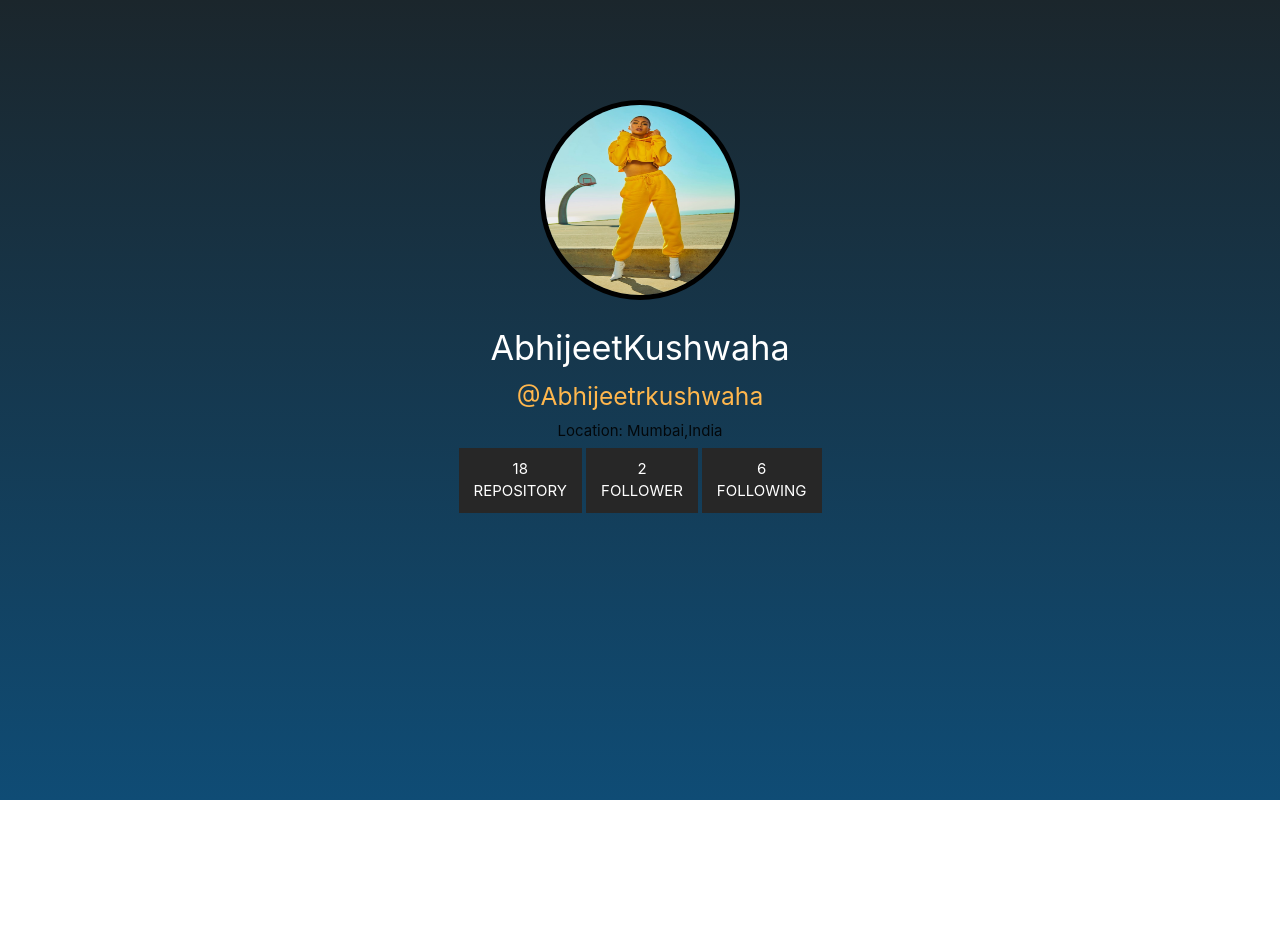
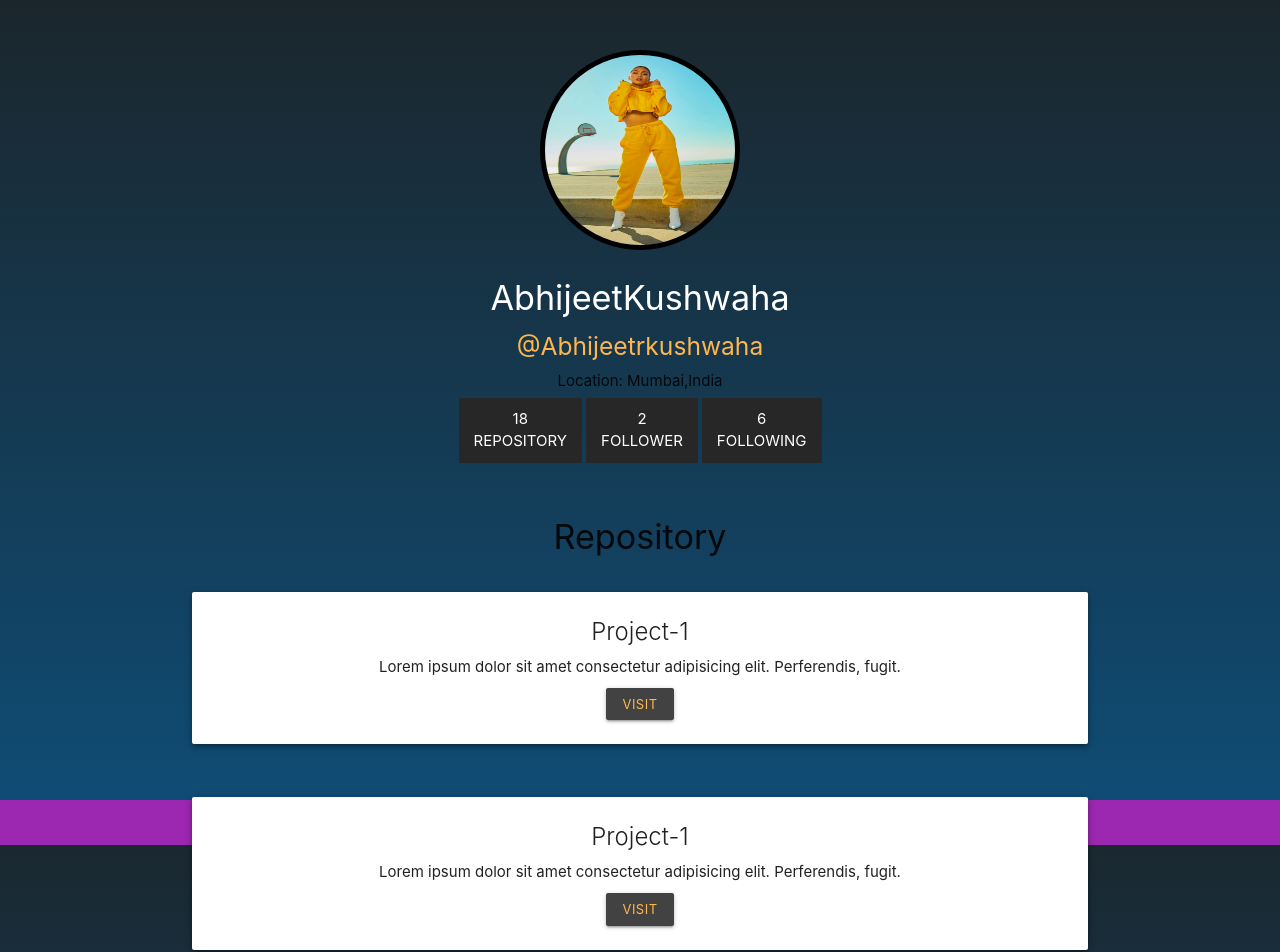
Before and after one commit to Abhijeetrkushwaha/gitsearch, a React (Create React App) app: page / in a window 1280 px wide. Shown: the top 952 px of the page. Before the commit the page ends 800 px from the top, so only its background shows below. Built offline with nearby package versions, Linux system fonts and the light colour scheme.

Commit message:
added repo

```diff
--- a/src/App.css
+++ b/src/App.css
@@ -7,19 +7,9 @@ html{
   font-family: 'Segoe UI', Tahoma, Geneva, Verdana, sans-serif;
 }
 body{
-  min-height: 100vh;
-  height: 100vh;
   background: linear-gradient(#1B262C,#0F4C75) center no-repeat;
   background-size: cover;
-}
-.search{
-  height: 100vh;
-  display: flex;
-  align-items: center;
-  justify-content: center;
-}
-.search-body{
-  margin-bottom: 200px;
+  background-attachment: fixed;
 }
 .main-color{
   color: #FDCB9E;
@@ -28,8 +18,11 @@ body{
   color: white;
 }
 form{
-  width: 400px;
-  max-width: 400px;
+  width: 100%;
+  max-width: 500px;
+}
+.search{
+  padding-top: 50px;
 }
 input[type="text"]{
   color: white;
@@ -52,7 +45,7 @@ textarea:not(.browser-default):focus:not([readonly]){
   min-height: 100vh;
 }
 .profile{
-  padding-top: 100px;
+  padding-top: 50px;
 }
 .img{
   border-radius: 50%;
@@ -72,3 +65,9 @@ textarea:not(.browser-default):focus:not([readonly]){
   padding: 10px 15px;
   margin: 5px 2px;
 }
+.des{
+  padding-bottom: 10px;
+}
+.repo-num{
+  margin-top: 50px;
+}
--- a/src/App.js
+++ b/src/App.js
@@ -2,12 +2,14 @@ import React from 'react';
 // import Search from './components/Search';
 import DashBoard from './components/DashBoard';
 import './App.css';
+import Footer from './components/Footer'
 
 function App() {
   return (
     <div className="git-search">
       {/* <Search /> */}
       <DashBoard />
+      <Footer />
     </div>
   );
 }
--- a/src/components/DashBoard.js
+++ b/src/components/DashBoard.js
@@ -1,5 +1,6 @@
 import React from 'react';
-import Model from '../images/model.jpg'
+import Model from '../images/model.jpg';
+import Repository from './Repository';
 
 function DashBoard() {
     return (
@@ -30,6 +31,13 @@ function DashBoard() {
                     </div>
                 </div>
             </div>
+            <div className="repo-num">
+                <h4>Repository</h4>
+            </div>
+            <Repository />
+            <Repository />
+            <Repository />
+            <Repository />
         </div>
     )
 }
--- /dev/null
+++ b/src/components/Footer.js
@@ -0,0 +1,21 @@
+import React from 'react'
+
+export default function Footer() {
+    return (
+        <footer className="purple center">
+            <div className="footer-copyright">
+              <div className="container">
+                  Made with
+                  <span role="img" aria-label="love">
+                    ❤️
+                  </span>
+                  by <a href="https://abhijeetkwh.me/">
+                     Abhijeet.R.Kushwaha
+                  </a>
+                <br />
+                &copy; All Rights Reserved
+              </div>
+            </div>
+          </footer>
+    )
+}
--- /dev/null
+++ b/src/components/Repository.js
@@ -0,0 +1,17 @@
+import React from 'react';
+
+function Repository(){
+    return (
+        <div className="section">
+            <div className="card z-depth-2">
+                <div className="card-content">
+                    <span className="card-title">Project-1</span>
+                    <p className="des">Lorem ipsum dolor sit amet consectetur adipisicing elit. Perferendis, fugit.</p>
+                    <button className="btn-small grey darken-3 orange-text text-lighten-2">Visit</button>
+                </div>
+            </div>
+        </div>
+    )
+}
+
+export default Repository;
```
Also changed, not shown: src/components/Search.js (+5 -5 lines).
